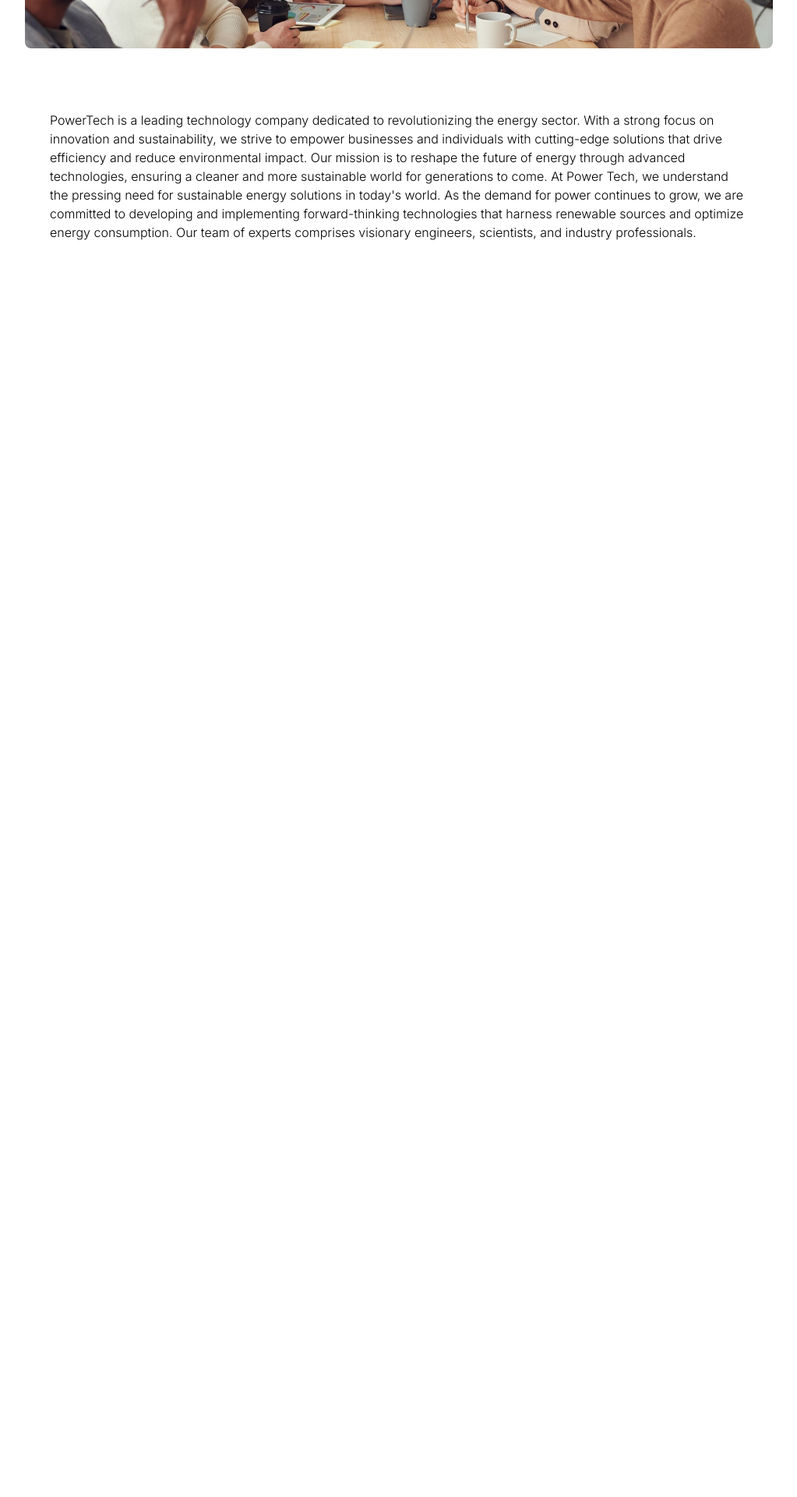
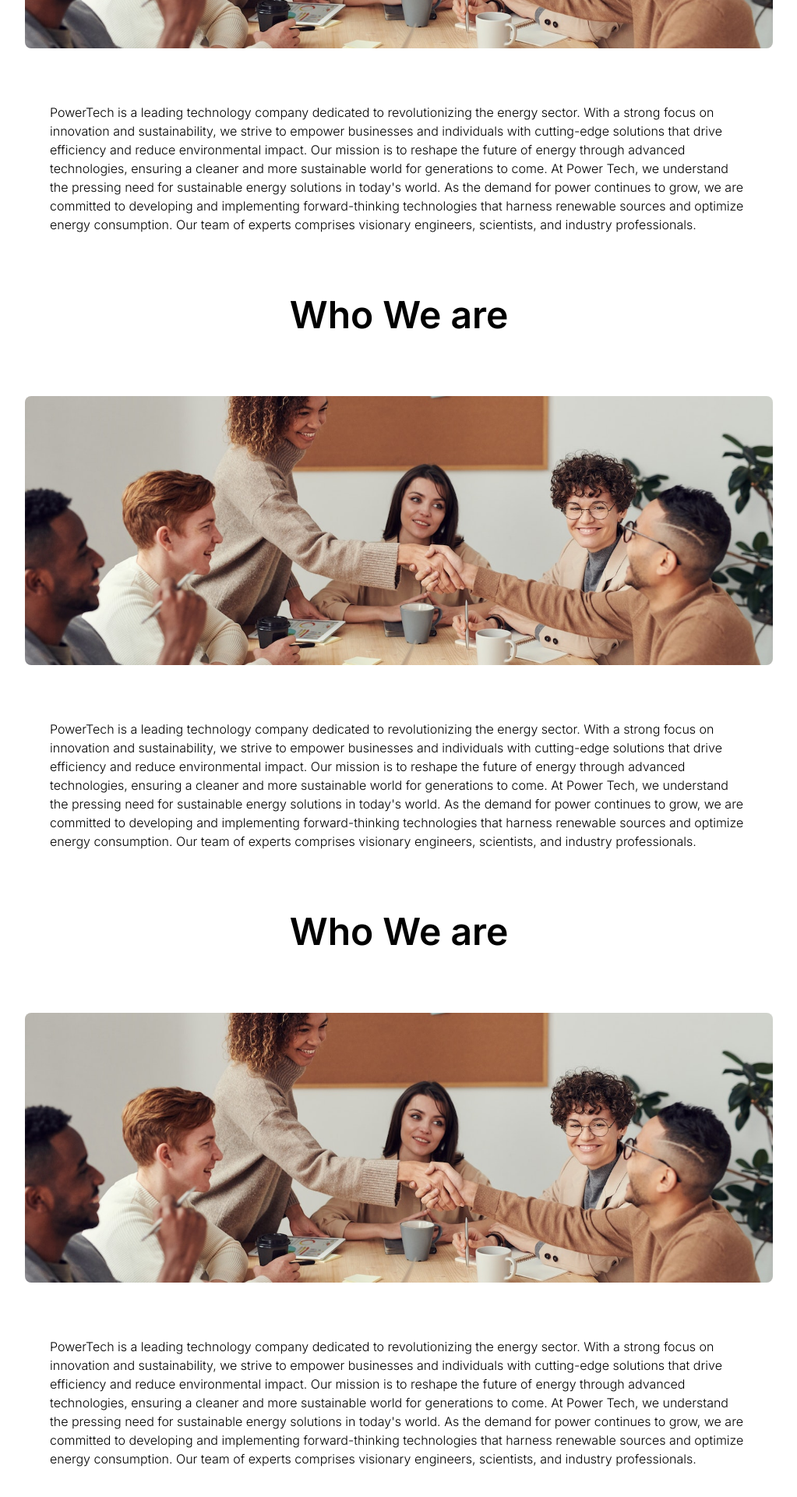
Before and after one commit to rakibulhasan933/power-tech-client, a Next.js app: page /about in a window 1280 px wide. Shown: the part 536-2456 px from the top of the page at 78% size, without its empty margins (128-1151 px from the left). Before the commit the page ends 894 px from the top, so only its background shows below. Built offline with nearby package versions, Linux system fonts and the light colour scheme.

Commit message:
[ADD] added all about

```diff
--- a/app/about/page.js
+++ b/app/about/page.js
@@ -15,7 +15,17 @@ function About() {
 				<div className=" flex flex-col  items-center gap-20 ">
 					<h2 className=" text-5xl font-semibold">Who We are</h2>
 					<Image src={who} className=' w-full rounded-lg' alt='people' />
-					<p className=" text-base font-light px-8">
+					<p className=" text-base font-light px-8 mt-[-10px]">
+						PowerTech is a leading technology company dedicated to revolutionizing the energy sector. With a strong focus on innovation and sustainability, we strive to empower businesses and individuals with cutting-edge solutions that drive efficiency and reduce environmental impact. Our mission is to reshape the future of energy through advanced technologies, ensuring a cleaner and more sustainable world for generations to come. At Power Tech, we understand the pressing need for sustainable energy solutions in today's world. As the demand for power continues to grow, we are committed to developing and implementing forward-thinking technologies that harness renewable sources and optimize energy consumption. Our team of experts comprises visionary engineers, scientists, and industry professionals.
+					</p>
+					<h2 className=" text-5xl font-semibold">Who We are</h2>
+					<Image src={who} className=' w-full rounded-lg' alt='people' />
+					<p className=" text-base font-light px-8 mt-[-10px]">
+						PowerTech is a leading technology company dedicated to revolutionizing the energy sector. With a strong focus on innovation and sustainability, we strive to empower businesses and individuals with cutting-edge solutions that drive efficiency and reduce environmental impact. Our mission is to reshape the future of energy through advanced technologies, ensuring a cleaner and more sustainable world for generations to come. At Power Tech, we understand the pressing need for sustainable energy solutions in today's world. As the demand for power continues to grow, we are committed to developing and implementing forward-thinking technologies that harness renewable sources and optimize energy consumption. Our team of experts comprises visionary engineers, scientists, and industry professionals.
+					</p>
+					<h2 className=" text-5xl font-semibold">Who We are</h2>
+					<Image src={who} className=' w-full rounded-lg' alt='people' />
+					<p className=" text-base font-light px-8 mt-[-10px]">
 						PowerTech is a leading technology company dedicated to revolutionizing the energy sector. With a strong focus on innovation and sustainability, we strive to empower businesses and individuals with cutting-edge solutions that drive efficiency and reduce environmental impact. Our mission is to reshape the future of energy through advanced technologies, ensuring a cleaner and more sustainable world for generations to come. At Power Tech, we understand the pressing need for sustainable energy solutions in today's world. As the demand for power continues to grow, we are committed to developing and implementing forward-thinking technologies that harness renewable sources and optimize energy consumption. Our team of experts comprises visionary engineers, scientists, and industry professionals.
 					</p>
 				</div>
```
